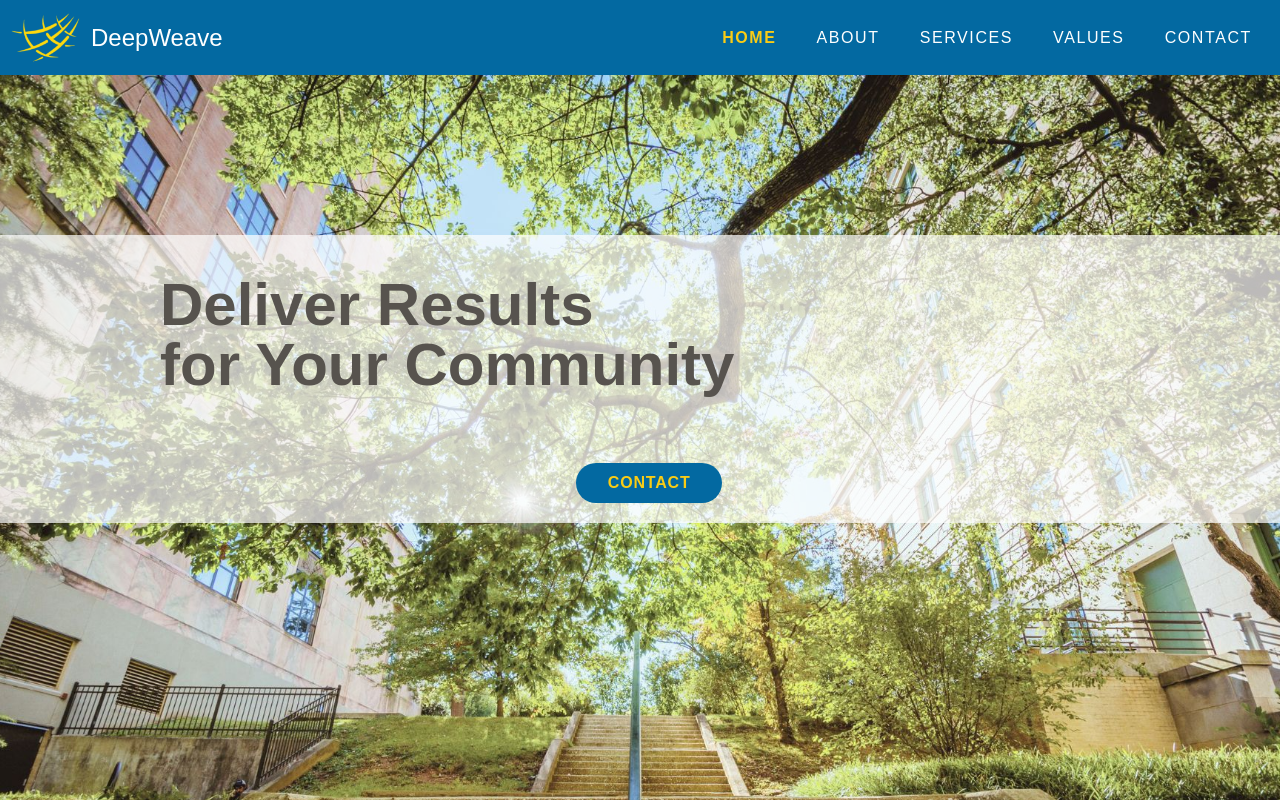
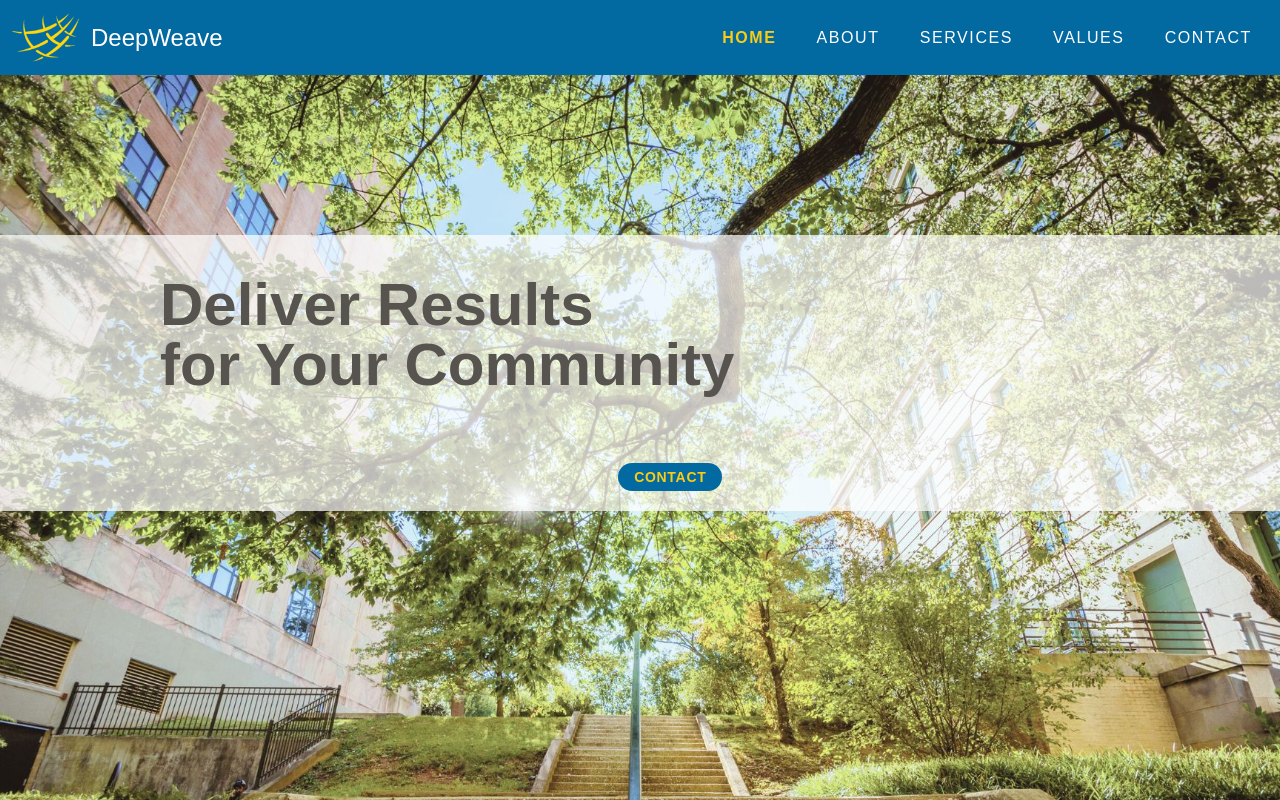
Before and after one commit to DeepWeave/deepweave-website, a Next.js app: page / in a window 1280 px wide. Built offline with nearby package versions, Linux system fonts and the light colour scheme.

Commit message:
Deleted extra icons, fixed window error on navigation

```diff
--- a/src/app/_ui/navlinks.tsx
+++ b/src/app/_ui/navlinks.tsx
@@ -4,6 +4,7 @@ import clsx from "clsx";
 import Link from "next/link";
 import { usePathname } from "next/navigation";
 import PropTypes from "prop-types";
+import { useState, useEffect } from "react";
 
 NavLinks.propTypes = {
 	handleLinkClick: PropTypes.func,
@@ -11,7 +12,21 @@ NavLinks.propTypes = {
 };
 
 export default function NavLinks({ handleLinkClick, isDropDownOpen }) {
+	const [isSmallScreen, setIsSmallScreen] = useState(false);
 	const pathname = usePathname();
+
+	useEffect(() => {
+		function handleResize() {
+			setIsSmallScreen(window.innerWidth < 640);
+		}
+
+		handleResize(); // Call handleResize initially to set the correct initial state
+		window.addEventListener("resize", handleResize);
+
+		return () => {
+			window.removeEventListener("resize", handleResize);
+		};
+	}, []);
 
 	return (
 		<>
@@ -81,8 +96,8 @@ export default function NavLinks({ handleLinkClick, isDropDownOpen }) {
 			{/* Contact */}
 			<Link
 				onClick={handleLinkClick}
-				href={window.innerWidth < 640 ? "/ContactRedirect" : "/contact"}
-				target={window.innerWidth < 640 ? "_blank" : ""}
+				href={isSmallScreen ? "/ContactRedirect" : "/contact"}
+				target={isSmallScreen ? "_blank" : ""}
 			>
 				<p
 					className={clsx("text-white tracking-widest custom-transition", {
--- a/src/app/page.tsx
+++ b/src/app/page.tsx
@@ -1,10 +1,26 @@
 /** @format */
 
+"use client";
 import Image from "next/image";
-import { twMerge } from "tailwind-merge";
 import Link from "next/link";
+import { useState, useEffect } from "react";
 
 export default function Home() {
+	const [isSmallScreen, setIsSmallScreen] = useState(false);
+
+	useEffect(() => {
+		function handleResize() {
+			setIsSmallScreen(window.innerWidth < 640);
+		}
+
+		handleResize(); // Call handleResize initially to set the correct initial state
+		window.addEventListener("resize", handleResize);
+
+		return () => {
+			window.removeEventListener("resize", handleResize);
+		};
+	}, []);
+
 	return (
 		<>
 			<div
@@ -32,8 +48,15 @@ export default function Home() {
 						Deliver Results <br /> for Your Community
 					</div>
 					<div className='flex pt-9 pb-5 justify-end sm:pr-3'>
-						<Link href='/contact'>
-							<button className='bg-sky-700 text-yellow-400 font-semibold text-sm py-1 px-4 rounded-full tracking-wider custom-transition hover:bg-sky-800 md:py-2 md:px-8 md:text-base'>
+						<Link
+							href={isSmallScreen ? "/ContactRedirect" : "/contact"}
+							target={isSmallScreen ? "_blank" : ""}
+						>
+							<button
+								className={`bg-sky-700 text-yellow-400 font-semibold text-sm py-1 px-4 rounded-full tracking-wider custom-transition hover:bg-sky-800 ${
+									isSmallScreen ? "md:py-2 md:px-8 md:text-base" : ""
+								}`}
+							>
 								CONTACT
 							</button>
 						</Link>
```
Also changed, not shown: public/LinkedIn.png (deleted), public/LinkedIn_hover.png (deleted).
